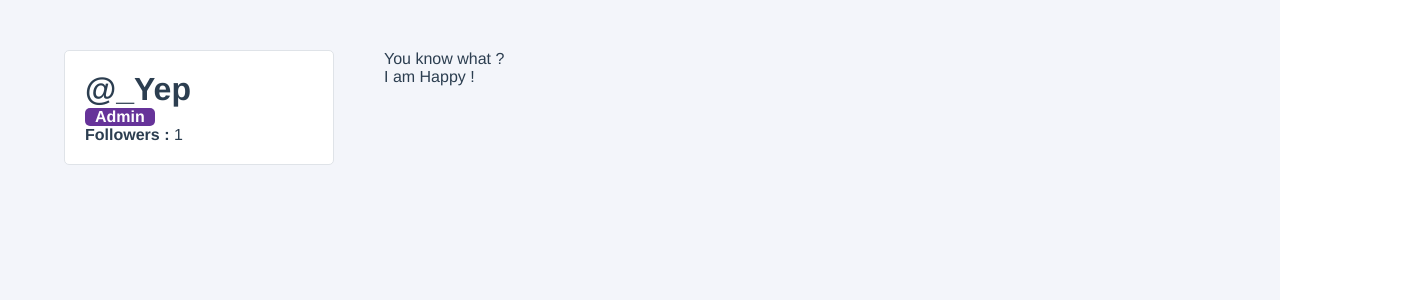
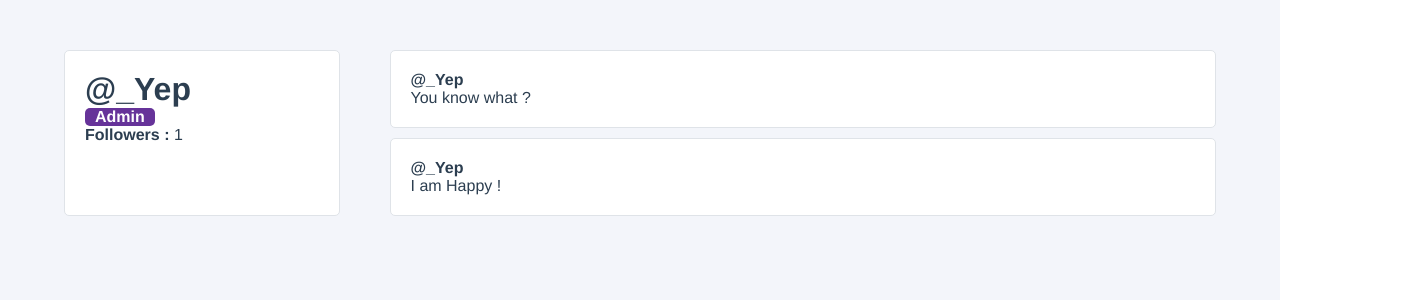
Before and after one commit to EvilYep/Tuto-Vue3, a Vue app: page /user/1 in a window 1280 px wide. Shown: the top 300 px of the page, 1408 px wide, since content can reach past the window. Built offline with nearby package versions, Linux system fonts and the light colour scheme.

Commit message:
:recycle: refactored

```diff
--- a/src/App.vue
+++ b/src/App.vue
@@ -1,11 +1,11 @@
 <template>
     <div id="main">
-        <UserProfile/>
+        <user-profile/>
     </div>
 </template>
 
 <script>
-import UserProfile from './components/UserProfile';
+import UserProfile from './components/UserProfile.vue'
 
 export default {
     name: "App",
--- /dev/null
+++ b/src/components/TwerpItem.vue
@@ -0,0 +1,49 @@
+<template>
+    <div class="twerp-item">
+        <div class="user-profile_twerp">
+            <div class="twerp-item_user">
+                @{{ username }}
+            </div>
+            <div class="twerp-item_content">
+                {{ twerp.content }}
+            </div>
+        </div>
+    </div>
+</template>
+
+<script>
+export default {
+    name: 'TwerpItem',
+
+    props: {
+        username: {
+            type: String,
+            required: true
+        },
+        twerp: {
+            type: Object,
+            required: true
+        }
+    }
+}
+</script>
+
+<style>
+.twerp-item {
+    padding: 20px;
+    background-color: white;
+    border-radius: 5px;
+    border: 1px solid #dfe3e8;
+    box-sizing: border-box;
+    cursor: pointer;
+    transition: all 0.25s ease-in-out;
+}
+
+.twerp-item:hover {
+    transform: scale(1.1, 1.1);
+}
+
+.twerp-item_user {
+    font-weight: bold;
+}
+</style>
--- a/src/components/UserProfile.vue
+++ b/src/components/UserProfile.vue
@@ -10,17 +10,23 @@
             </div>
         </div>
         <div class="user-profile_twerps-wrapper">
-            <div class="user-profile_twerp" v-for="twerp in user.twerps" :key="twerp.id">
-                {{ twerp.content }}
-            </div>
+            <twerp-item v-for="twerp in user.twerps"
+                :key="twerp.id"
+                :username="user.username"
+                :twerp="twerp"/>
         </div>
     </div>
 </template>
 
 <script>
+import TwerpItem from './TwerpItem';
 
 export default {
     name: 'UserProfile',
+
+    components: {
+        TwerpItem
+    },
 
     data() {
         return {
@@ -70,22 +76,17 @@ export default {
 .user-profile {
     display: grid;
     grid-template-columns: 1fr 3fr;
-    width: 100%;
+    gap: 50px;
     padding: 50px 5%;
 }
 
 .user-profile_user-panel {
     display: flex;
     flex-direction: column;
-    margin-right: 50px;
     padding: 20px;
     background-color: white;
     border-radius: 5px;
     border: 1px solid #dfe3e8;
-}
-
-h1.user-profile_username {
-    margin: 0;
 }
 
 .user-profile_admin-badge {
@@ -96,4 +97,14 @@ h1.user-profile_username {
     padding: 0 10px;
     font-weight: bold;
 }
+
+h1.user-profile_username {
+    margin: 0;
+}
+
+.user-profile_twerps-wrapper {
+    display: grid;
+    gap: 10px;
+}
+
 </style>
```
